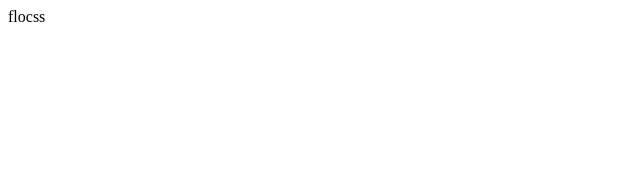
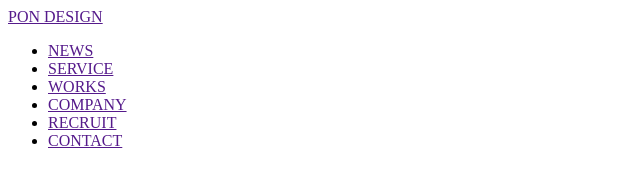
Before and after one commit to koukikki/flocss-training, a plain HTML site: page index.html in a window 1280 px wide. Shown: the whole page, without its empty margins (0-640 px from the left). Drawn offline with Linux system fonts and the light colour scheme.

Commit message:
headerマークアップ

```diff
--- a/index.html
+++ b/index.html
@@ -7,6 +7,36 @@
   <title>Document</title>
 </head>
 <body>
-  flocss
+  <header class="l-header">
+    <div class="l-header__inner">
+      <div class="l-header__content">
+        <a href="" class="l-header__logo">PON DESIGN</a>
+        <!-- /.l-header__logo -->
+        <nav class="l-header__nav">
+          <ul class="l-header__list">
+            <li class="l-header__item">
+              <a href="" class="l-header__link">NEWS</a>
+            </li>
+            <li class="l-header__item">
+              <a href="" class="l-header__link">SERVICE</a>
+            </li>
+            <li class="l-header__item">
+              <a href="" class="l-header__link">WORKS</a>
+            </li>
+            <li class="l-header__item">
+              <a href="" class="l-header__link">COMPANY</a>
+            </li>
+            <li class="l-header__item">
+              <a href="" class="l-header__link">RECRUIT</a>
+            </li>
+            <li class="l-header__item">
+              <a href="" class="l-header__link">CONTACT</a>
+            </li>
+          </ul>
+        </nav>
+        <!-- /.l-header__nav -->
+      </div>
+    </div>
+  </header>
 </body>
 </html>
```
